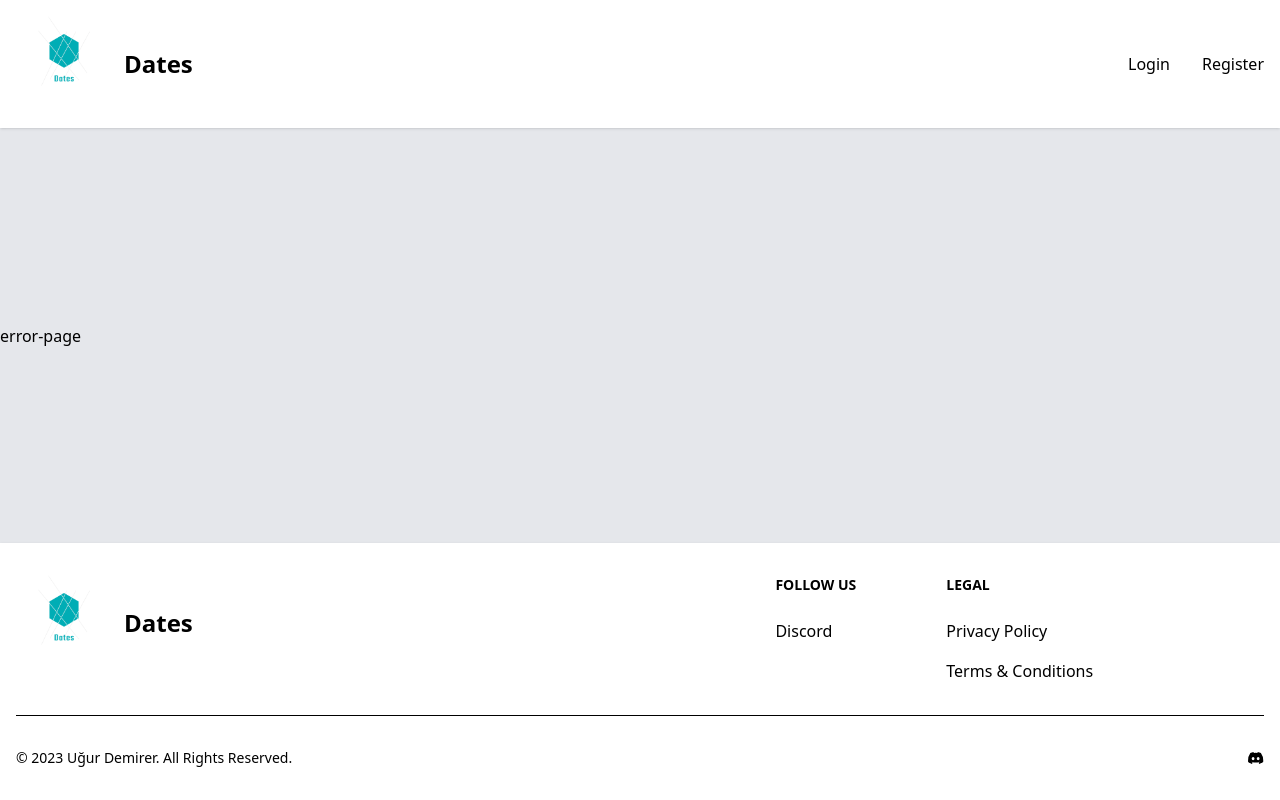
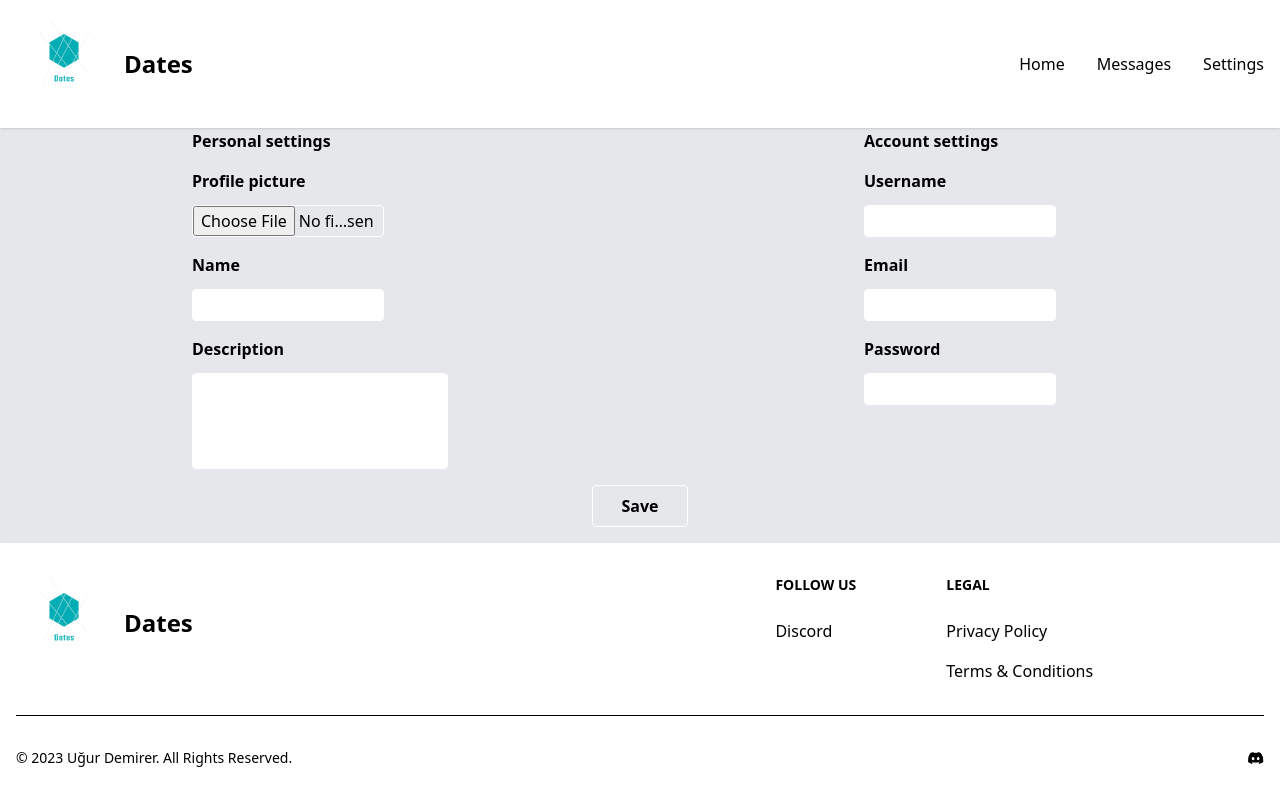
Before and after one commit to Ugurdmrer/date-app, a React (Vite) app: page /settings in a window 1280 px wide. Built offline with nearby package versions, Linux system fonts and the light colour scheme.

Commit message:
user settings page added.

```diff
--- a/src/App.tsx
+++ b/src/App.tsx
@@ -5,6 +5,8 @@ import Login from "./pages/Login";
 import Register from "./pages/Register";
 import Navbar from "./components/layout/Navbar";
 import Footer from "./components/layout/Footer";
+import UserSettings from "./pages/userPages/Settings";
+
 function App() {
   const loggedIn = true;
   return (
@@ -15,6 +17,7 @@ function App() {
           <Route path="/register" element={ loggedIn ? (<Register />): (<Navigate replace to={"/"}/>)}/>
           <Route path="/" element={ loggedIn ? (<Home />): (<Navigate replace to={"/login"}/>)} />
           <Route path="*" element={<ErrorPage />} />
+          <Route path="/settings" element={<UserSettings/>} />
         </Routes>
         <Footer/>
     </div>
--- a/src/components/layout/Footer.tsx
+++ b/src/components/layout/Footer.tsx
@@ -13,7 +13,7 @@ export default function Footer() {
               className="mr-3 h-24"
               alt="Dates Logo"
             />
-            <span className="self-center text-2xl font-semibold whitespace-nowrap dark:text-white">
+            <span className="self-center text-2xl font-semibold whitespace-nowrap dark:text-white hover:text-primary">
               Dates
             </span>
           </NavLink>
@@ -30,7 +30,7 @@ export default function Footer() {
                     target="_blank"
                     rel="noopenner noreferrer"
                     href="https://discord.gg/c8SQGr5Fyf"
-                    className="hover:underline"
+                    className="hover:text-primary"
                   >
                     Discord
                   </a>
@@ -43,12 +43,12 @@ export default function Footer() {
               </h2>
               <ul className="text-gray-500 dark:text-gray-400 font-medium">
                 <li className="mb-4">
-                  <a href="#" className="hover:underline">
+                  <a href="#" className="hover:text-primary">
                     Privacy Policy
                   </a>
                 </li>
                 <li>
-                  <a href="#" className="hover:underline">
+                  <a href="#" className="hover:text-primary">
                     Terms &amp; Conditions
                   </a>
                 </li>
@@ -73,7 +73,7 @@ export default function Footer() {
               className="text-gray-500 hover:text-gray-900 dark:hover:text-white"
             >
               <svg
-                className="w-4 h-4"
+                className="w-4 h-4 hover:text-primary"
                 aria-hidden="true"
                 xmlns="http://www.w3.org/2000/svg"
                 fill="currentColor"
--- a/src/components/layout/Navbar.tsx
+++ b/src/components/layout/Navbar.tsx
@@ -2,7 +2,7 @@ import { NavLink } from "react-router-dom";
 import logo from "../../assets/logo/logo_transparent.png";
 
 export default function Navbar() {
-  if (true) {
+  if (false) {
     return (
       <nav className="bg-white dark:bg-gray-900 shadow">
         <div className="max-w-screen-xl flex flex-wrap items-center justify-between mx-auto p-4">
@@ -12,7 +12,7 @@ export default function Navbar() {
               className="mr-3 h-24"
               alt="Dates Logo"
             />
-            <span className="self-center text-2xl font-semibold whitespace-nowrap dark:text-white hover:text-primary">
+            <span className="self-center text-2xl font-semibold whitespace-nowrap dark:text-dark hover:text-primary">
               Dates
             </span>
           </NavLink>
@@ -45,7 +45,7 @@ export default function Navbar() {
               <li>
                 <NavLink
                   to="/login"
-                  className="block py-2 pl-3 pr-4 text-gray-900 rounded hover:bg-gray-100 md:hover:bg-transparent md:border-0 md:hover:text-blue-700 md:p-0 dark:text-white md:dark:hover:text-blue-500 dark:hover:bg-gray-700 dark:hover:text-white md:dark:hover:bg-transparent hover:text-primary"
+                  className="block py-2 pl-3 pr-4 text-gray-900 rounded hover:bg-gray-100 md:hover:bg-transparent md:border-0 md:hover:text-blue-700 md:p-0 dark:text-dark md:dark:hover:text-blue-500 dark:hover:bg-gray-700 dark:hover:text-primary md:dark:hover:bg-transparent hover:text-primary"
                 >
                   Login
                 </NavLink>
@@ -53,7 +53,7 @@ export default function Navbar() {
               <li>
                 <NavLink
                   to="/register"
-                  className="block py-2 pl-3 pr-4 text-gray-900 rounded hover:bg-gray-100 md:hover:bg-transparent md:border-0 md:hover:text-blue-700 md:p-0 dark:text-white md:dark:hover:text-blue-500 dark:hover:bg-gray-700 dark:hover:text-white md:dark:hover:bg-transparent hover:text-primary"
+                  className="block py-2 pl-3 pr-4 text-gray-900 rounded hover:bg-gray-100 md:hover:bg-transparent md:border-0 md:hover:text-blue-700 md:p-0 dark:text-dark md:dark:hover:text-blue-500 dark:hover:bg-gray-700 dark:hover:text-primary md:dark:hover:bg-transparent hover:text-primary"
                 >
                   Register
                 </NavLink>
@@ -70,10 +70,10 @@ export default function Navbar() {
         <NavLink to="/" className="flex items-center">
             <img
               src={logo}
-              className="mr-3 h-24"
+              className="mr-3 h-24 "
               alt="Dates Logo"
             />
-            <span className="self-center text-2xl font-semibold whitespace-nowrap dark:text-white">
+            <span className="self-center text-2xl font-semibold whitespace-nowrap dark:text-dark hover:text-primary">
               Dates
             </span>
           </NavLink>
@@ -106,7 +106,7 @@ export default function Navbar() {
               <li>
                 <NavLink
                   to="/"
-                  className="block py-2 pl-3 pr-4 text-gray-900 rounded hover:bg-gray-100 md:hover:bg-transparent md:border-0 md:hover:text-blue-700 md:p-0 dark:text-white md:dark:hover:text-blue-500 dark:hover:bg-gray-700 dark:hover:text-white md:dark:hover:bg-transparent hover:text-primary"
+                  className="block py-2 pl-3 pr-4 text-gray-900 rounded hover:bg-gray-100 md:hover:bg-transparent md:border-0 md:hover:text-blue-700 md:p-0 dark:text-dark md:dark:hover:text-blue-500 dark:hover:bg-gray-700 dark:hover:text-primary md:dark:hover:bg-transparent hover:text-primary"
                   aria-current="page"
                 >
                   Home
@@ -115,7 +115,7 @@ export default function Navbar() {
               <li>
                 <NavLink
                   to="/messages"
-                  className="block py-2 pl-3 pr-4 text-gray-900 rounded hover:bg-gray-100 md:hover:bg-transparent md:border-0 md:hover:text-blue-700 md:p-0 dark:text-white md:dark:hover:text-blue-500 dark:hover:bg-gray-700 dark:hover:text-white md:dark:hover:bg-transparent hover:text-primary"
+                  className="block py-2 pl-3 pr-4 text-gray-900 rounded hover:bg-gray-100 md:hover:bg-transparent md:border-0 md:hover:text-blue-700 md:p-0 dark:text-dark md:dark:hover:text-blue-500 dark:hover:bg-gray-700 dark:hover:text-primary md:dark:hover:bg-transparent hover:text-primary"
                 >
                   Messages
                 </NavLink>
@@ -123,7 +123,7 @@ export default function Navbar() {
               <li>
                 <NavLink
                   to="/settings"
-                  className="block py-2 pl-3 pr-4 text-gray-900 rounded hover:bg-gray-100 md:hover:bg-transparent md:border-0 md:hover:text-blue-700 md:p-0 dark:text-white md:dark:hover:text-blue-500 dark:hover:bg-gray-700 dark:hover:text-white md:dark:hover:bg-transparent hover:text-primary"
+                  className="block py-2 pl-3 pr-4 text-gray-900 rounded hover:bg-gray-100 md:hover:bg-transparent md:border-0 md:hover:text-blue-700 md:p-0 dark:text-dark md:dark:hover:text-blue-500 dark:hover:bg-gray-700 dark:hover:text-primary md:dark:hover:bg-transparent hover:text-primary"
                 >
                   Settings
                 </NavLink>
--- a/src/pages/Home.tsx
+++ b/src/pages/Home.tsx
@@ -2,7 +2,9 @@
 export default function Home() {
   return (
     <>
-      <div>homepage</div>
+      <div>
+        homepage
+      </div>
     </>
   )
 }
--- a/src/pages/Login.tsx
+++ b/src/pages/Login.tsx
@@ -2,18 +2,18 @@ import { NavLink } from "react-router-dom";
 
 export default function Login() {
   return (
-    <div className="container mx-auto border rounded border-white w-96 p-4 my-5 bg-primary ">
+    <div className="container mx-auto border rounded border-white w-96 p-4 my-5 bg-primary">
       <div className="flex justify-center items-center flex-col">
         <h1 className="font-bold text-3xl my-4 text-white">Login</h1>
         <h2 className="font-bold text-white">Email</h2>
         <label htmlFor="email" className="mb-2 flex flex-col">
-          <input className="border border-white rounded h-8 w-48 mb-4 " type="email" name="email" />
+          <input className="border border-white rounded h-8 w-48 mb-4" type="email" name="email" />
         </label>
         <h2 className="font-bold text-white">Password</h2>
         <label htmlFor="password" className="mb-2 felx flex-col">
           <input className="border border-white rounded h-8 w-48 mb-4" type="password" name="password" />
         </label>
-        <input className="border border-white w-24 rounded mb-4 p-2 font-bold text-white" value="Login" type="button"/>
+        <input className="border border-white w-24 rounded mb-4 p-2 font-bold text-white hover:bg-white hover:text-primary cursor-pointer" value="Login" type="button"/>
       </div>
       <h2 className="text-white font-bold "><NavLink to="/register">Sing up</NavLink></h2>
     </div>
--- a/src/pages/Register.tsx
+++ b/src/pages/Register.tsx
@@ -27,7 +27,7 @@ export default function Register() {
         </div>
       </div>
       <div className="flex flex-row justify-center">
-      <input className="border border-white w-24 rounded mb-4 p-2 font-bold text-white" value="Login" type="button"/>
+      <input className="border border-white w-24 rounded mb-4 p-2 font-bold text-white hover:bg-white hover:text-primary cursor-pointer" value="Login" type="button"/>
       </div>
     </div>
   )
--- /dev/null
+++ b/src/pages/userPages/Settings.tsx
@@ -0,0 +1,62 @@
+export default function Settings() {
+  return (
+    <div>
+        <div className="flex">
+            <div className="basis-2/4 flex justify-center ">
+                <div className="flex flex-col">
+                    <h2 className="font-bold mb-4">
+                        Personal settings
+                    </h2>
+                    <div>
+                        <h3 className="font-bold mb-3">
+                            Profile picture
+                        </h3>
+                        <input className="border border-white rounded h-8 w-48 mb-4" type="file" name="profilePicture" />
+                    </div>
+                    <div className="flex flex-col">
+                        <h3 className="font-bold mb-3">
+                            Name
+                        </h3>
+                        <input className="border border-white rounded h-8 w-48 mb-4" type="text" name="name" />
+                    </div>
+                    <div className="flex flex-col">
+                        <h3 className="font-bold mb-3">
+                            Description
+                        </h3>
+                        <input className="border border-white rounded h-24 w-64 mb-4" type="text" name="description" />
+                    </div>
+                </div>
+            </div>
+            <div className="basis-2/4 flex justify-center ">
+                <div className="flex flex-col">
+                    <h2 className="font-bold mb-4">
+                        Account settings
+                    </h2>
+                    <div className="flex flex-col">
+                            <h3 className="font-bold mb-3">
+                                Username
+                            </h3>
+                            <input className="border border-white rounded h-8 w-48 mb-4" type="text" name="username" />
+                        </div>
+                        <div className="flex flex-col">
+                            <h3 className="font-bold mb-3">
+                                Email
+                            </h3>
+                            <input className="border border-white rounded h-8 w-48 mb-4" type="email" name="email" />
+                        </div>
+                        <div className="flex flex-col">
+                            <h3 className="font-bold mb-3">
+                                Password
+                            </h3>
+                            <input className="border border-white rounded h-8 w-48 mb-4" type="password" name="password" />
+                        </div>
+                </div>
+            </div>
+
+        </div>
+        <div className="flex justify-center">
+            <input className="border border-white w-24 rounded mb-4 p-2 font-bold text-dark hover:bg-primary hover:text-white cursor-pointer" value="Save" type="button"/>
+        </div>
+    </div>
+  )
+}
```
